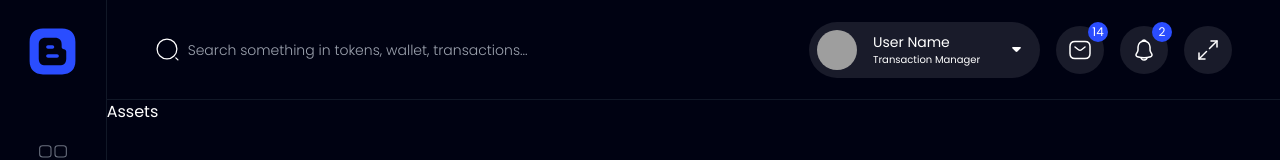
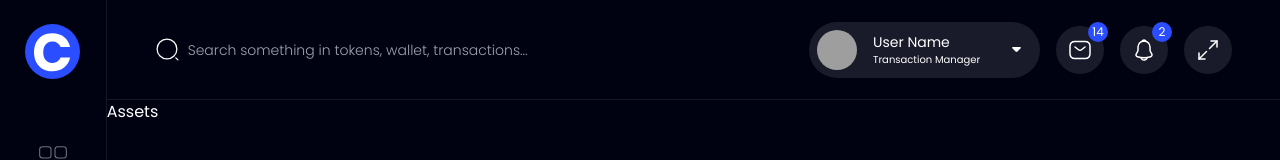
Before and after one commit to MNBoy/nextjs-crypto-dashboard, a Next.js app: page /assets in a window 1280 px wide. Shown: the top 160 px of the page. Built offline with nearby package versions, Linux system fonts and the light colour scheme; grey boxes are pictures that could not be loaded.

Commit message:
Fix sidebar

```diff
--- a/components/UI/Sidebar.jsx
+++ b/components/UI/Sidebar.jsx
@@ -26,18 +26,11 @@ export default function SideBar(props) {
       }`}
     >
       <div className='flex justify-center mb-8'>
-        <svg width='55' height='55' viewBox='0 0 55 55' fill='none' xmlns='http://www.w3.org/2000/svg'>
+        <svg width='55' height='56' viewBox='0 0 55 56' fill='none' xmlns='http://www.w3.org/2000/svg'>
+          <circle cx='27.5' cy='27.5417' r='27.5' fill='#2A4DFF' />
           <path
-            d='M32.0834 30.3646H22.9167C21.9772 30.3646 21.198 31.1437 21.198 32.0833C21.198 33.0229 21.9772 33.8021 22.9167 33.8021H32.0834C33.023 33.8021 33.8022 33.0229 33.8022 32.0833C33.8022 31.1437 33.023 30.3646 32.0834 30.3646Z'
-            fill='#2A4DFF'
-          />
-          <path
-            d='M22.9167 24.6354H27.5001C28.4397 24.6354 29.2188 23.8563 29.2188 22.9167C29.2188 21.9771 28.4397 21.1979 27.5001 21.1979H22.9167C21.9772 21.1979 21.198 21.9771 21.198 22.9167C21.198 23.8563 21.9772 24.6354 22.9167 24.6354Z'
-            fill='#2A4DFF'
-          />
-          <path
-            d='M37.102 4.58333H17.9208C9.57911 4.58333 4.6062 9.55624 4.6062 17.8979V37.0791C4.6062 45.4208 9.57911 50.3937 17.9208 50.3937H37.102C45.4437 50.3937 50.4166 45.4208 50.4166 37.0791V17.8979C50.4166 9.55624 45.4437 4.58333 37.102 4.58333ZM41.2499 34.375C41.2499 38.9583 38.9583 41.25 34.3749 41.25H20.6249C16.0416 41.25 13.7499 38.9583 13.7499 34.375V20.625C13.7499 16.0417 16.0416 13.75 20.6249 13.75H29.7916C34.3749 13.75 36.6666 16.0417 36.6666 20.625V22.9167C36.6666 24.1771 37.6978 25.2083 38.9583 25.2083C40.2187 25.2083 41.2499 26.2396 41.2499 27.5V34.375Z'
-            fill='#2A4DFF'
+            d='M27.246 9.158C32.016 9.158 35.9557 10.4123 39.065 12.921C42.2097 15.4297 44.2413 18.8217 45.16 23.097H35.567C34.8603 21.3657 33.765 20.0053 32.281 19.016C30.8323 18.0267 29.101 17.532 27.087 17.532C24.437 17.532 22.2993 18.5037 20.674 20.447C19.0487 22.3903 18.236 24.9873 18.236 28.238C18.236 31.4887 19.0487 34.0857 20.674 36.029C22.2993 37.937 24.437 38.891 27.087 38.891C29.101 38.891 30.8323 38.3963 32.281 37.407C33.765 36.4177 34.8603 35.075 35.567 33.379H45.16C44.2413 37.619 42.2097 41.011 39.065 43.555C35.9557 46.0637 32.016 47.318 27.246 47.318C23.6067 47.318 20.409 46.523 17.653 44.933C14.897 43.3077 12.7593 41.0463 11.24 38.149C9.756 35.2517 9.014 31.948 9.014 28.238C9.014 24.528 9.756 21.2243 11.24 18.327C12.7593 15.4297 14.897 13.186 17.653 11.596C20.409 9.97066 23.6067 9.158 27.246 9.158Z'
+            fill='white'
           />
         </svg>
       </div>
--- a/pages/404.jsx
+++ b/pages/404.jsx
@@ -1,12 +1,16 @@
 /* eslint-disable @next/next/link-passhref */
+import Head from 'next/head';
 import Link from 'next/link';
 
 export default function NotFound() {
   return (
-    <div className='w-screen flex flex-col gap-y-4 justify-center items-center h-screen text-white font-semibold text-3xl'>
+    <div className='flex flex-col items-center justify-center w-screen h-screen text-3xl font-semibold text-white gap-y-4'>
+      <Head>
+        <title>404!</title>
+      </Head>
       <h1>Page not found!</h1>
       <Link href='/'>
-        <button className='py-2 px-20 bg-blueTheme bg-gradient-to-t rounded-3xl text-base'>Go Back</button>
+        <button className='px-20 py-2 text-base bg-blueTheme bg-gradient-to-t rounded-3xl'>Go Back</button>
       </Link>
     </div>
   );
--- a/pages/index.jsx
+++ b/pages/index.jsx
@@ -1,3 +1,5 @@
+import Head from 'next/head';
+
 import SummaryAssets from '../components/Assets/SummaryAssets';
 import SummaryNfts from '../components/Nfts/SummaryNfts';
 
@@ -19,6 +21,9 @@ export default function Home() {
 
   return (
     <div className='flex flex-col h-full lg:flex-row'>
+      <Head>
+        <title>Dashboard</title>
+      </Head>
       <div className='flex flex-col w-full lg:w-4/6'>
         <div className='relative p-2 border-b border-r border-gray-900 h-3/5'>
           Charts
```
